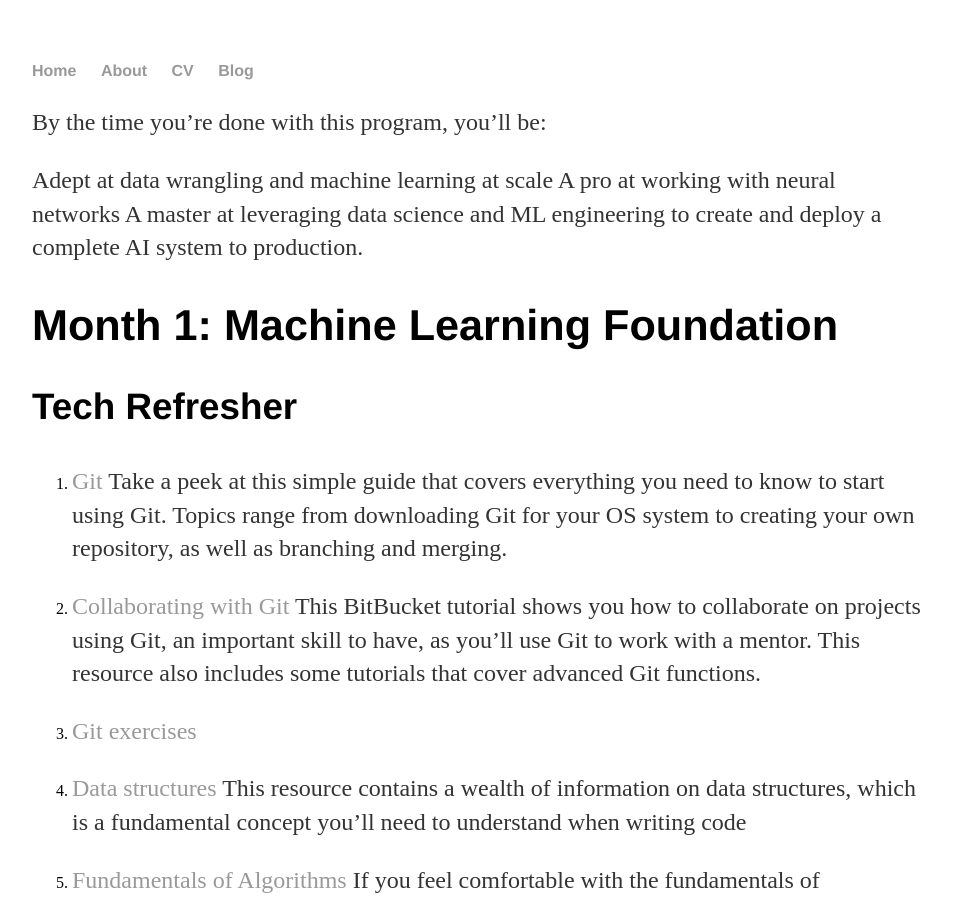
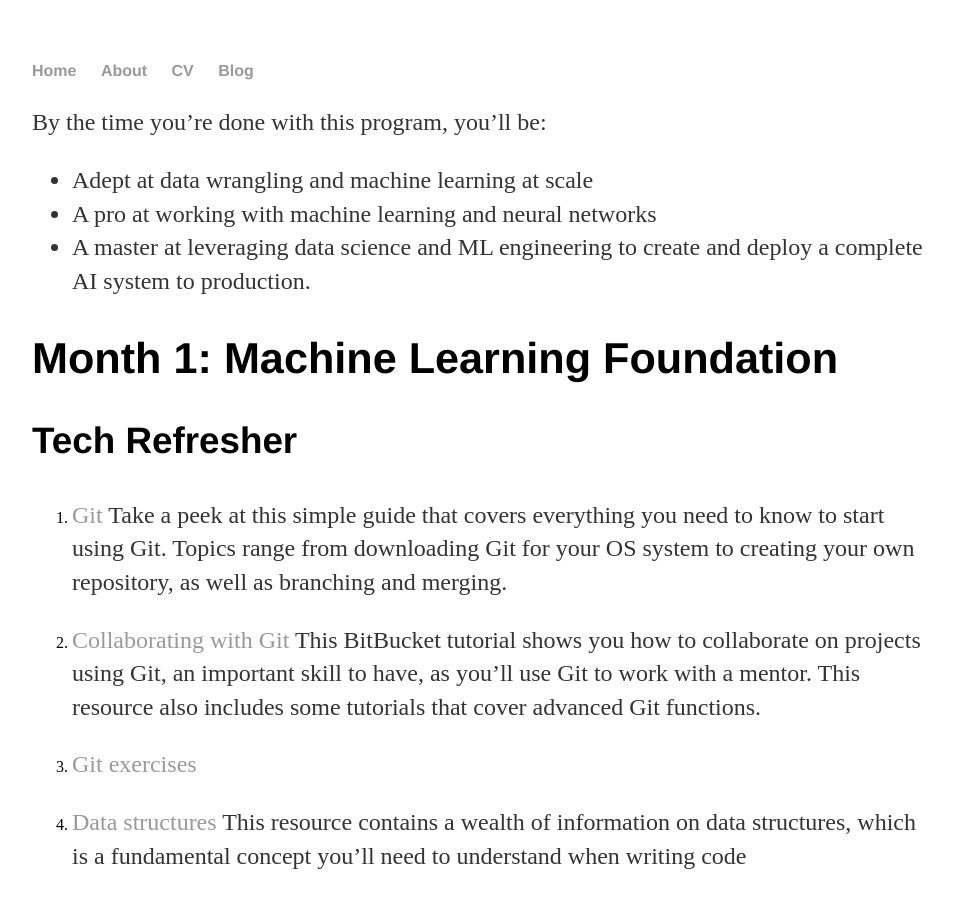
Before and after one commit to dingchaoz/dingchaoz.github.io, a Jekyll site: the page built from blog/3_month_plan.md, in a window 1280 px wide and 900 px high. Shown: the whole window, without its empty margins (160-1113 px from the left). Built offline with Jekyll 4.4.1, drawn with Linux system fonts in a browser that asks for light colours; our own code applies the rules of GitHub Pages for plain Markdown files.

Commit message:
Update 3_month_plan.md

```diff
--- a/blog/3_month_plan.md
+++ b/blog/3_month_plan.md
@@ -1,8 +1,8 @@
 By the time you’re done with this program, you’ll be:
 
-Adept at data wrangling and machine learning at scale
-A pro at working with neural networks
-A master at leveraging data science and ML engineering to create and deploy a complete AI system to production.
+- Adept at data wrangling and machine learning at scale
+- A pro at working with machine learning and neural networks
+- A master at leveraging data science and ML engineering to create and deploy a complete AI system to production.
 
 ## Month 1: Machine Learning Foundation
 
```
